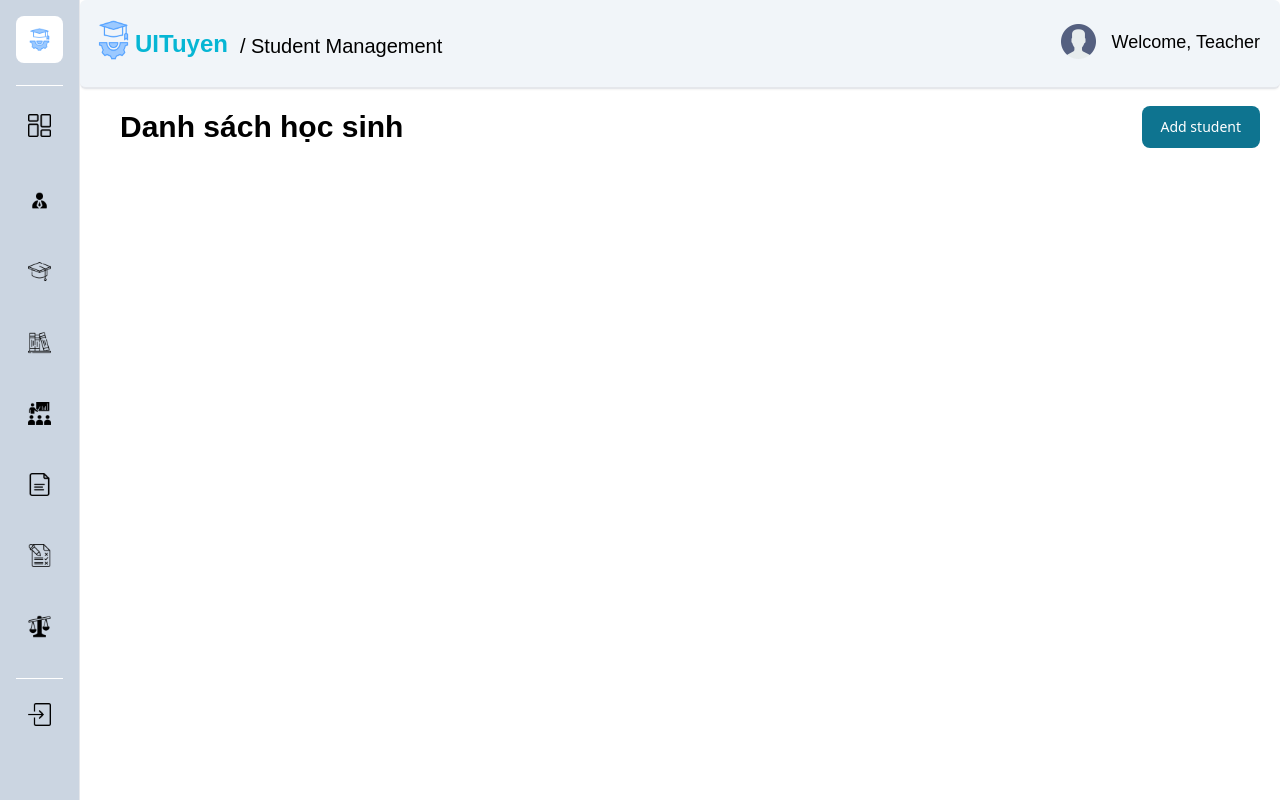
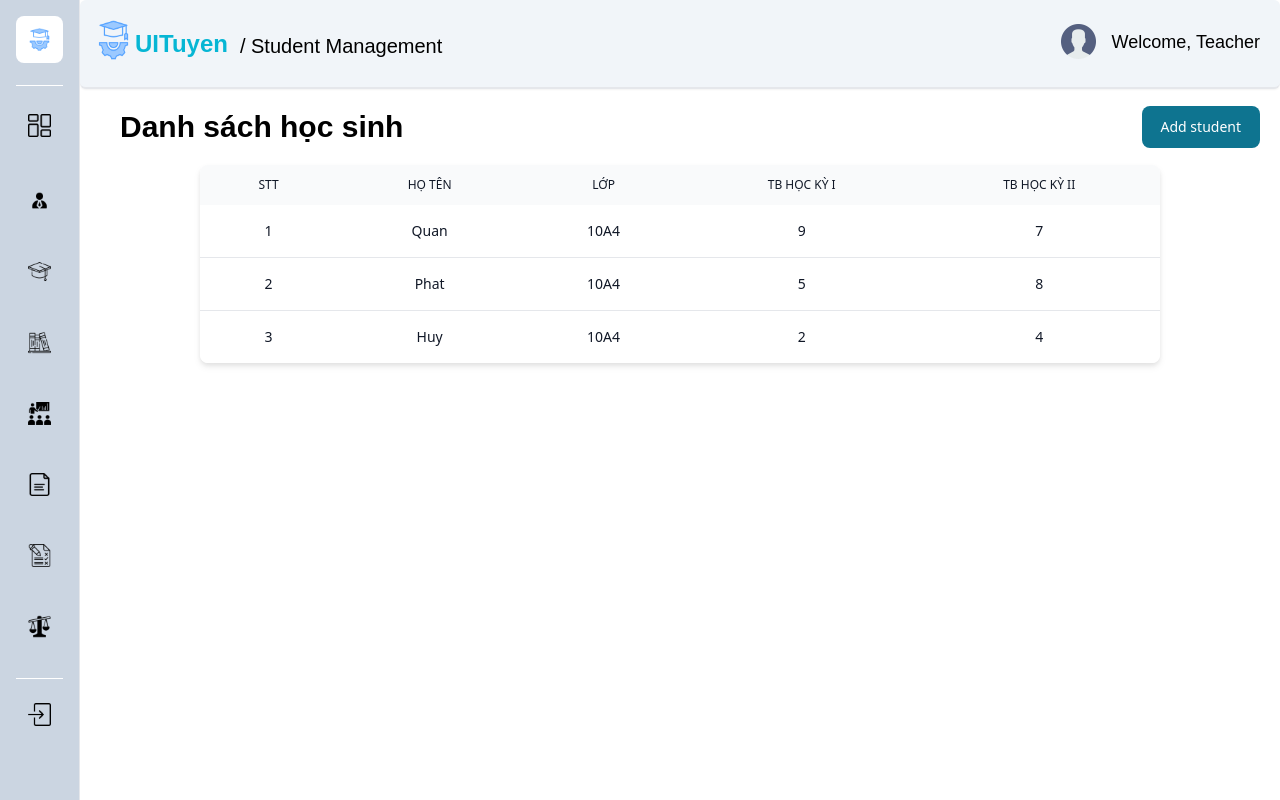
Before and after one commit to lhphat02/student-management, a Next.js app: page /studentmanage in a window 1280 px wide. Built offline with nearby package versions, Linux system fonts and the light colour scheme.

Commit message:
new update

```diff
--- a/pages/studentmanage.js
+++ b/pages/studentmanage.js
@@ -127,7 +127,7 @@ const StudentManagement = () => {
           </Button>
         </div>
         {/* <MyTable */}
-        {/* <div className="w-full flex items-center justify-center">
+        <div className="w-full flex items-center justify-center">
           <div className="w-4/5">
             <Table>
 
@@ -168,7 +168,7 @@ const StudentManagement = () => {
               </Table.Body>
             </Table>
           </div>
-        </div> */}
+        </div>
       </div>
     </div>
   );
```
